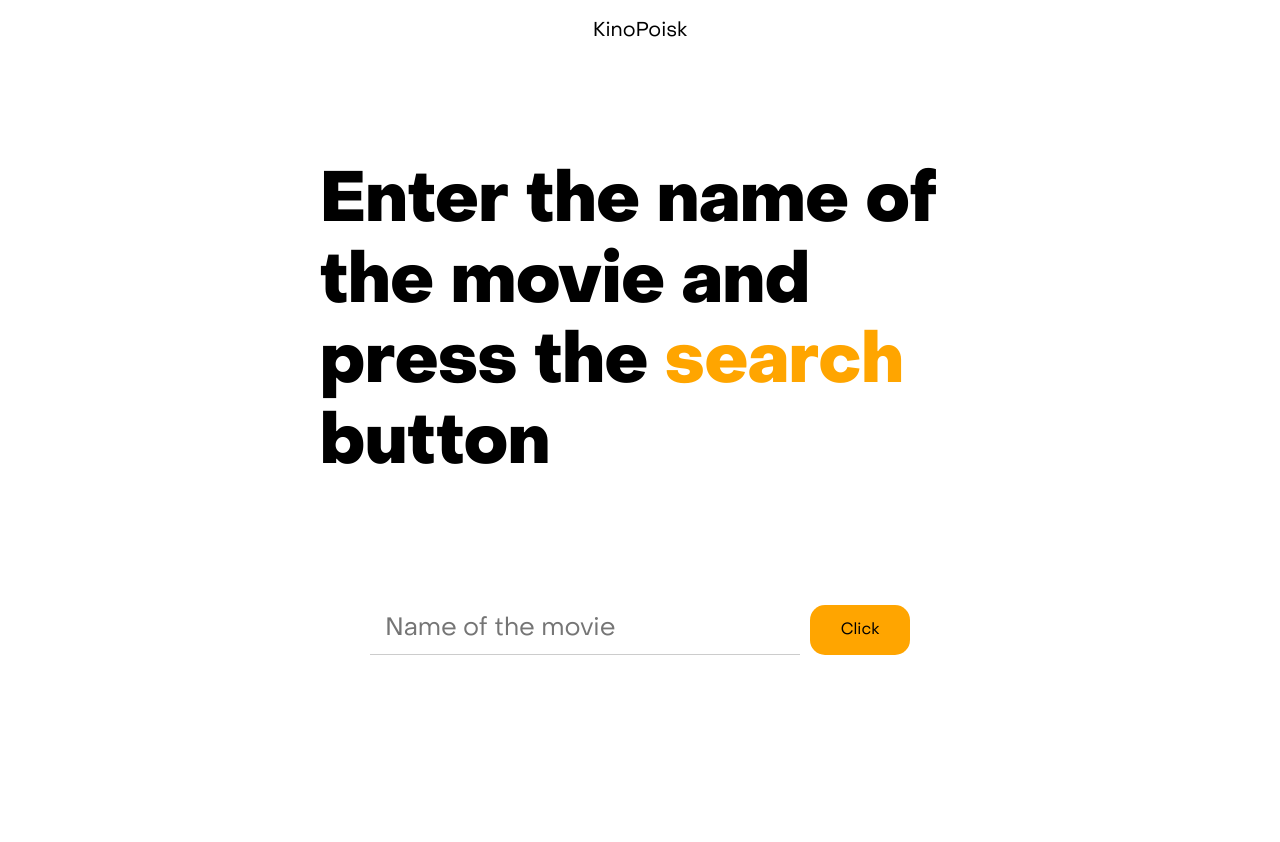
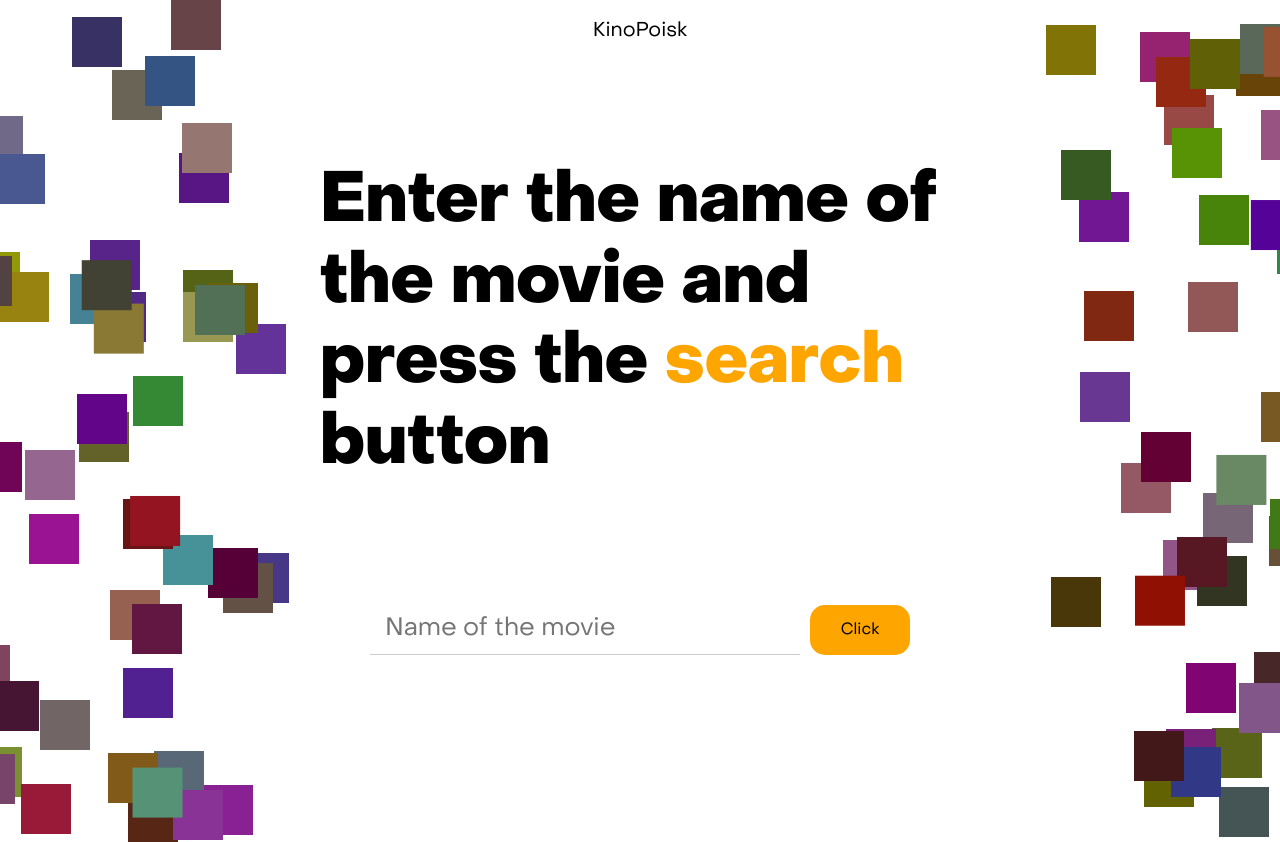
Before and after one commit to maximka76667/kinopoisk, a React (Create React App) app: page / in a window 1280 px wide. Shown: the top 842 px of the page. Built offline with nearby package versions, Linux system fonts and the light colour scheme.

Commit message:
добавил anime.js

```diff
--- a/package.json
+++ b/package.json
@@ -7,6 +7,7 @@
     "@testing-library/jest-dom": "^5.11.4",
     "@testing-library/react": "^11.1.0",
     "@testing-library/user-event": "^12.1.10",
+    "animejs": "^3.2.1",
     "react": "^17.0.2",
     "react-dom": "^17.0.2",
     "react-scripts": "4.0.3",
--- /dev/null
+++ b/src/blocks/block/block.css
@@ -0,0 +1,9 @@
+.block {
+  position: absolute;
+  width: 50px;
+  height: 50px;
+  left: 50%;
+  top: 50%;
+  transform: translateX(-50%) translateY(-50%);
+  z-index: -1;
+}
--- a/src/blocks/content/__heading/content__heading.css
+++ b/src/blocks/content/__heading/content__heading.css
@@ -2,6 +2,7 @@
   font-size: 70px;
   width: 50%;
   margin: 100px auto 60px;
+  background: #fff;
 }
 
 .content__heading span {
--- /dev/null
+++ b/src/blocks/searcher/__loading/searcher__loading.css
@@ -0,0 +1,3 @@
+.searcher__loading {
+
+}
--- /dev/null
+++ b/src/blocks/searcher/searcher.css
@@ -0,0 +1,8 @@
+.searcher {
+  width: 100%;
+  height: 100%;
+  position: fixed;
+  top: 0;
+  left: 0;
+  z-index: -1;
+}
--- a/src/components/Main.js
+++ b/src/components/Main.js
@@ -1,14 +1,64 @@
 import Film from "./Film";
+import anime from 'animejs/lib/anime.es.js';
+import React from "react";
 
 function Main(props) {
+
+  React.useEffect(() => {
+
+    let mouseX = '50%';
+    let mouseY = '50%';
+
+    document.addEventListener('mousemove', (e) => {
+      mouseX = e.clientX;
+      mouseY = e.clientY;
+    })
+
+    const container = document.querySelector('.searcher');
+    for(let i = 0; i < 100; i++) {
+      const block = document.createElement('div');
+      block.classList.add('block');
+      container.appendChild(block);
+    }
+
+    anime({
+      targets: '.searcher .block:nth-child(-n+50)',
+      translateX: () => {
+        return anime.random(-700, -400);
+      },
+      translateY: () => {
+        return anime.random(-400, 400);
+      },
+      backgroundColor: () => {
+        return '#' + anime.random(303030, 999999)
+      },
+      delay: anime.stagger(100),
+    });
+
+    anime({
+      targets: '.searcher .block:nth-last-child(-n+50)',
+      translateX: () => {
+        return anime.random(400, 700);
+      },
+      translateY: () => {
+        return anime.random(-400, 400);
+      },
+      backgroundColor: () => {
+        return '#' + anime.random(303030, 999999)
+      },
+      delay: anime.stagger(100),
+    });
+  }, [])
+
   return (
     <main className="content">
-      <h1 className="content__heading">Enter the name of the movie and press the <span>search</span> button</h1>
-      <form className="form" onSubmit={props.onSearch}>
-        <input className="form__input" id="title" value={props.title} placeholder="Name of the movie" onChange={props.onChange} required />
-        <button className="form__submit-button" type="submit">{ props.isSearching ? 'Searching...' : 'Click' }</button>
-      </form>
-      { props.isSearching && <div className="films__loading">Searching...</div> }
+      <div className="searcher"></div>
+        <h1 className="content__heading">Enter the name of the movie and press the <span>search</span> button</h1>
+        <form className="form" onSubmit={props.onSearch}>
+          <input className="form__input" id="title" value={props.title} placeholder="Name of the movie" onChange={props.onChange} required />
+          <button className="form__submit-button" type="submit">{ props.isSearching ? 'Searching...' : 'Click' }</button>
+        </form>
+      { props.isSearching && <p className="searcher__loading">Searching...</p> }
       <div className="films">
         {
           props.films.map((film) => {
--- a/src/index.css
+++ b/src/index.css
@@ -5,11 +5,13 @@
 @import url(./blocks/page/page.css);
 @import url(./blocks/header/header.css);
 @import url(./blocks/content/content.css);
+@import url(./blocks/searcher/searcher.css);
 @import url(./blocks/form/form.css);
 @import url(./blocks/films/films.css);
 @import url(./blocks/film/film.css);
 @import url(./blocks/popup/popup.css);
 @import url(./blocks/footer/footer.css);
+@import url(./blocks/block/block.css);
 
 /* Elements */
 
```
Also changed, not shown: 1 other file (tests, documents, lock files or other folders).
